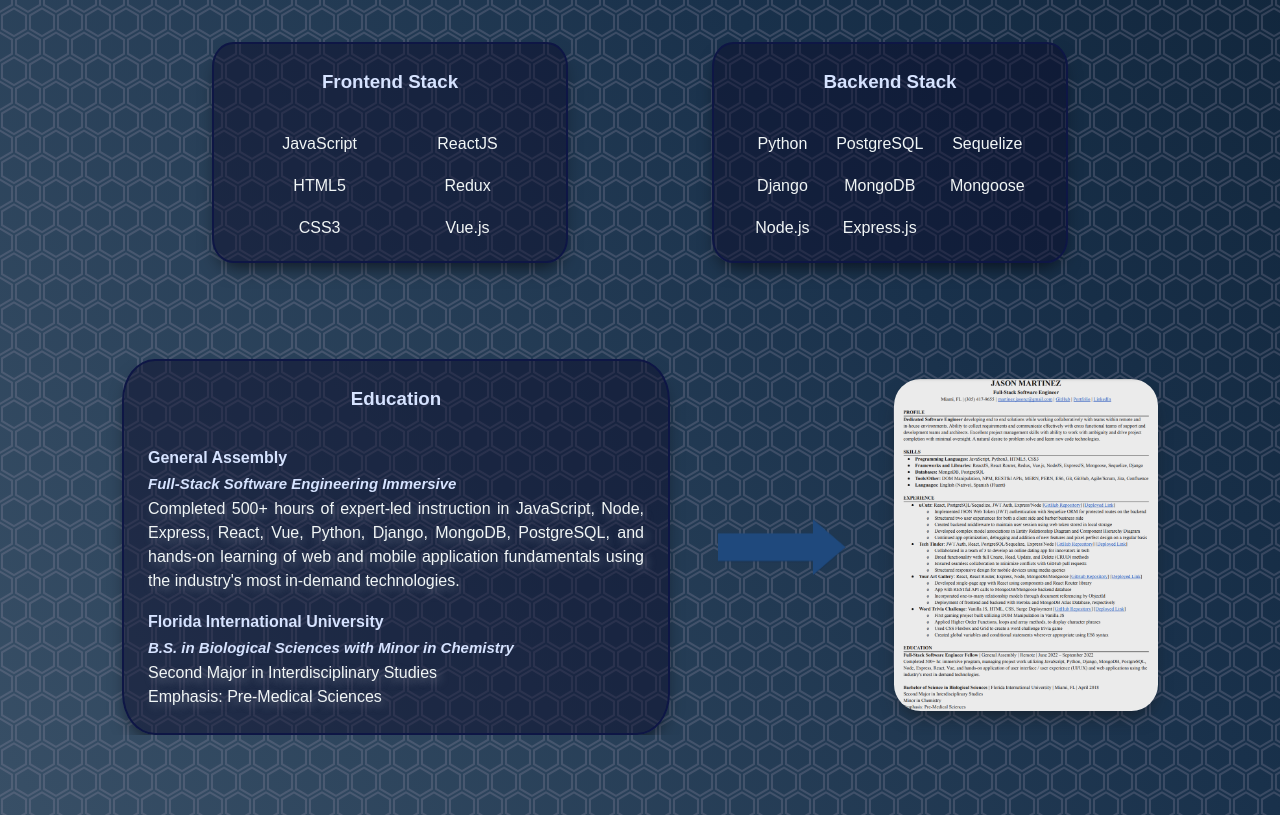
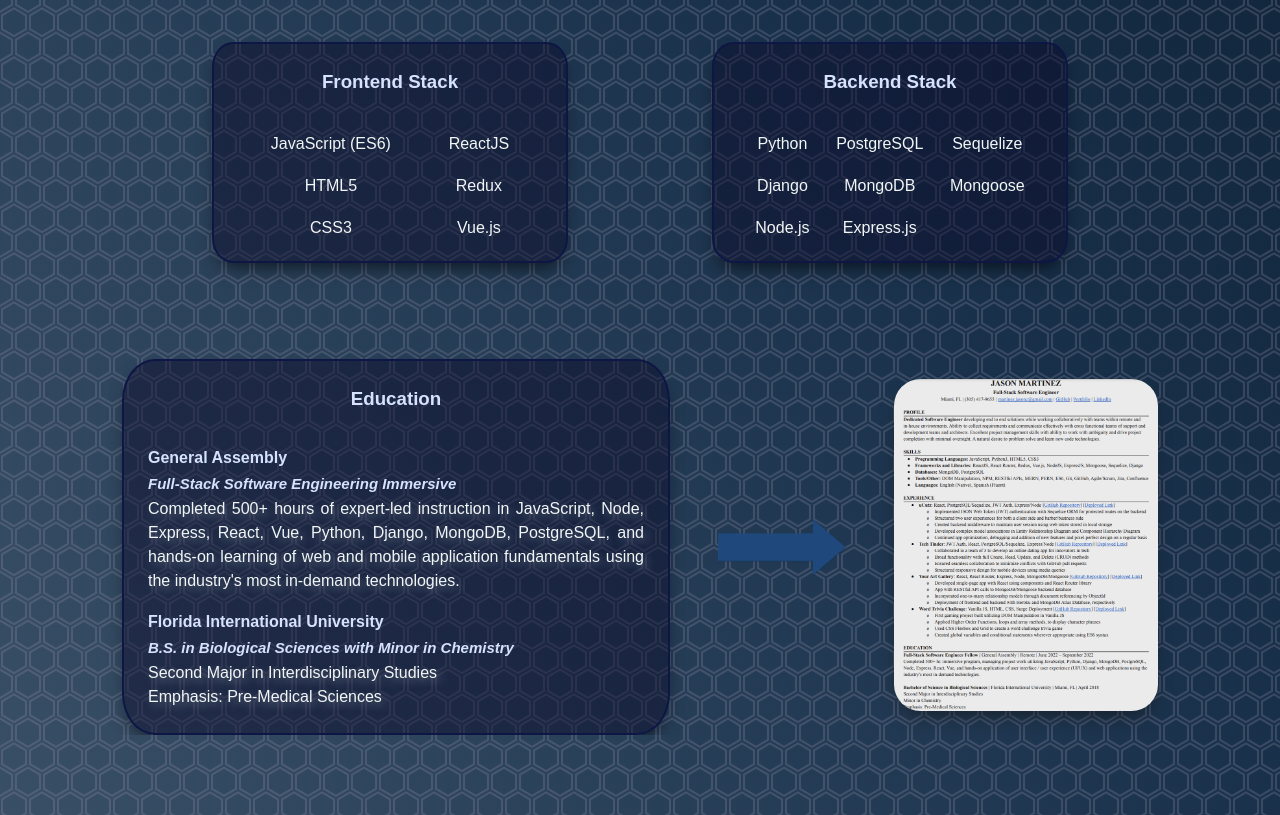
Before and after one commit to jasonmar08/Professional_Portfolio, a React (Create React App) app in the folder my-portfolio/: page /AboutMe in a window 1280 px wide. Shown: the part 1080-1895 px from the top of the page. Built offline with nearby package versions, Linux system fonts and the light colour scheme; no server answers; a web font is replaced by a local one.

Commit message:
add ES6 to Frontend Stack

```diff
--- a/my-portfolio/src/pages/AboutMe.js
+++ b/my-portfolio/src/pages/AboutMe.js
@@ -49,7 +49,7 @@ const AboutMe = () => {
           <div data-aos="fade-right" className="skills">
             <h3>Frontend Stack</h3>
             <ul>
-              <li>JavaScript</li>
+              <li>JavaScript (ES6)</li>
               <li>HTML5</li>
               <li>CSS3</li>
               <li>ReactJS</li>
```
